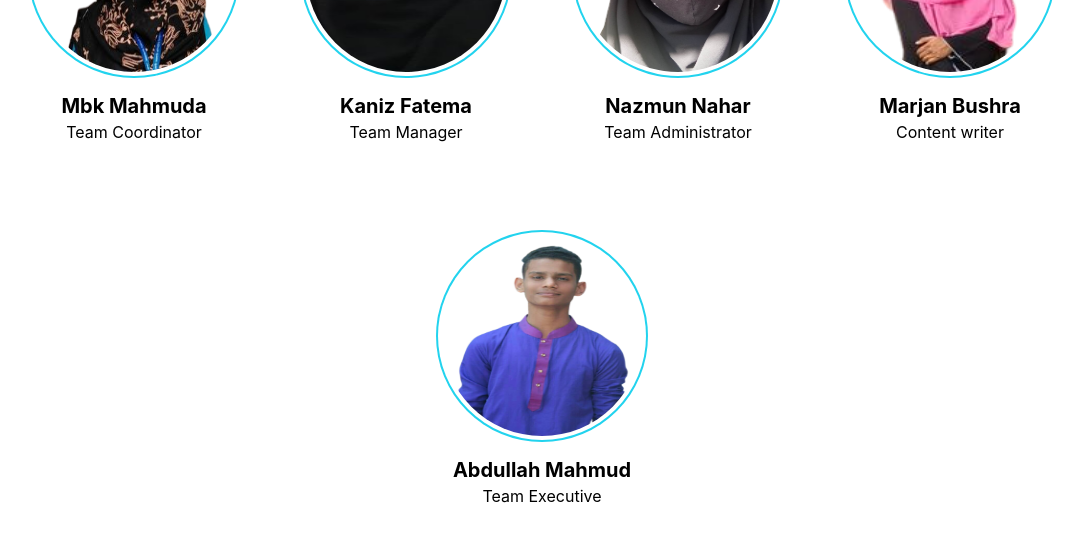
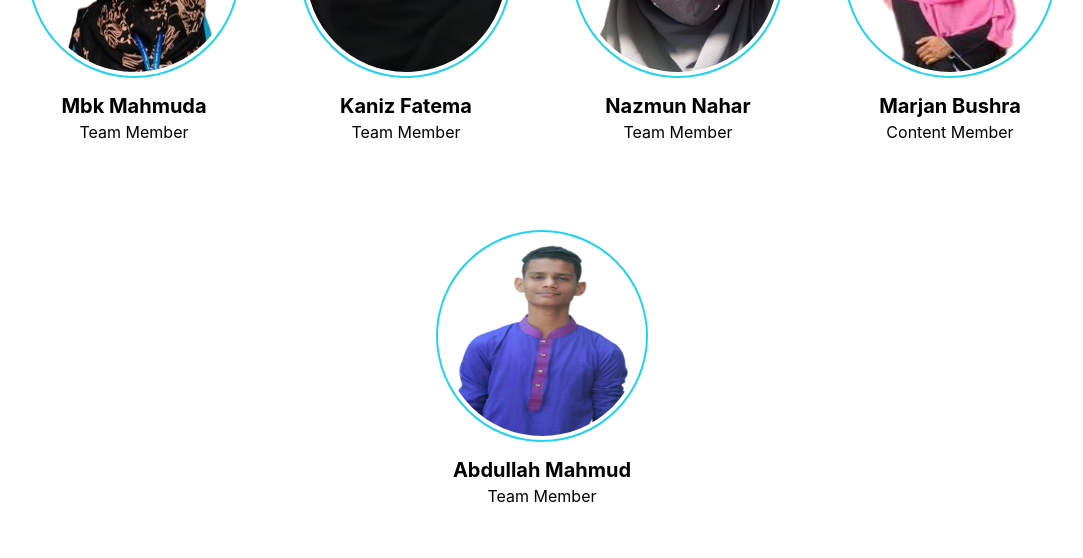
Before and after one commit to TH-Raju/project_education_unlimited_client_side, a React (Create React App) app: page / in a window 1280 px wide. Shown: the part 1460-2018 px from the top of the page, without its empty margins (98-1181 px from the left). Built offline with nearby package versions, Linux system fonts and the light colour scheme; no server answers.

Commit message:
Design update

```diff
--- a/src/Home/WeAre.jsx
+++ b/src/Home/WeAre.jsx
@@ -17,29 +17,29 @@ const WeAre = () => {
                 <div className='text-center mt-6'>
                     <img className="p-1 w-52 h-52 rounded-full ring-2 ring-cyan-400 dark:ring-gray-500" src={require('../image/student-1.png')} alt="Bordered avatar" />
                     <p className='font-bold mt-4 text-xl'>Mbk Mahmuda</p>
-                    <p>Team Coordinator</p>
+                    <p>Team Member</p>
                 </div>
                 <div className='text-center mt-6'>
                     <img className="p-1 w-52 h-52 rounded-full ring-2 ring-cyan-400 dark:ring-gray-500" src={require('../image/student-2.png')} alt="Bordered avatar" />
                     <p className='font-bold mt-4 text-xl'>Kaniz Fatema</p>
-                    <p>Team Manager</p>
+                    <p>Team Member</p>
                 </div>
 
                 <div className='text-center mt-6'>
                     <img className="p-1 w-52 h-52 rounded-full ring-2 ring-cyan-400 dark:ring-gray-500" src={require('../image/student-3.png')} alt="Bordered avatar" />
                     <p className='font-bold mt-4 text-xl'>Nazmun Nahar</p>
-                    <p>Team Administrator</p>
+                    <p>Team Member</p>
                 </div>
                 <div className='text-center mt-6'>
                     <img className="p-1 w-52 h-52 rounded-full ring-2 ring-cyan-400 dark:ring-gray-500" src={require('../image/student-4.png')} alt="Bordered avatar" />
                     <p className='font-bold mt-4 text-xl'>Marjan Bushra</p>
-                    <p>Content writer</p>
+                    <p>Content Member</p>
                 </div>
 
                 <div className='text-center mt-6'>
                     <img className="p-1 w-52 h-52 rounded-full ring-2 ring-cyan-400 dark:ring-gray-500" src={require('../image/student-5.png')} alt="Bordered avatar" />
                     <p className='font-bold mt-4 text-xl'>Abdullah Mahmud</p>
-                    <p>Team Executive</p>
+                    <p>Team Member</p>
                 </div>
             </div>
         </div>
```
